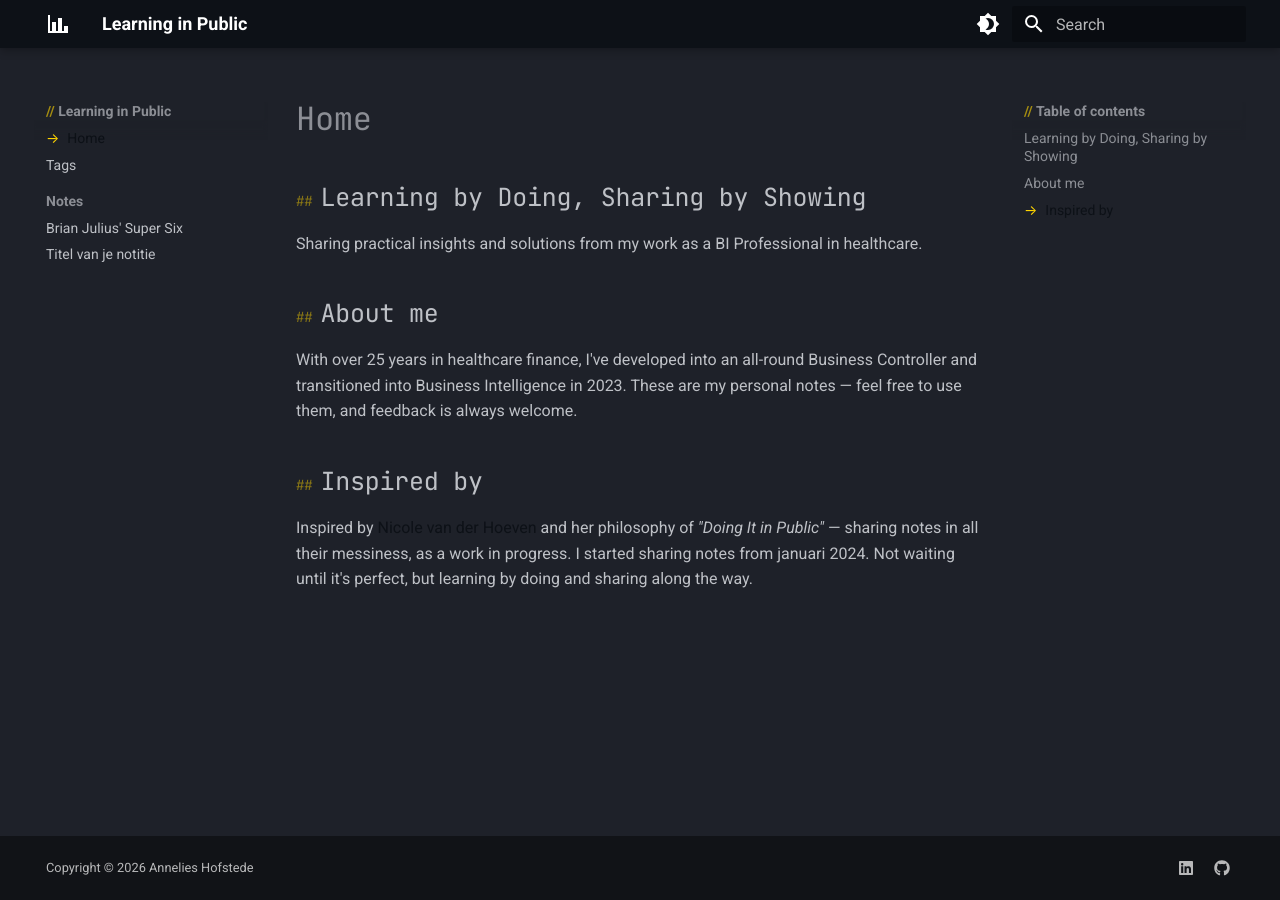
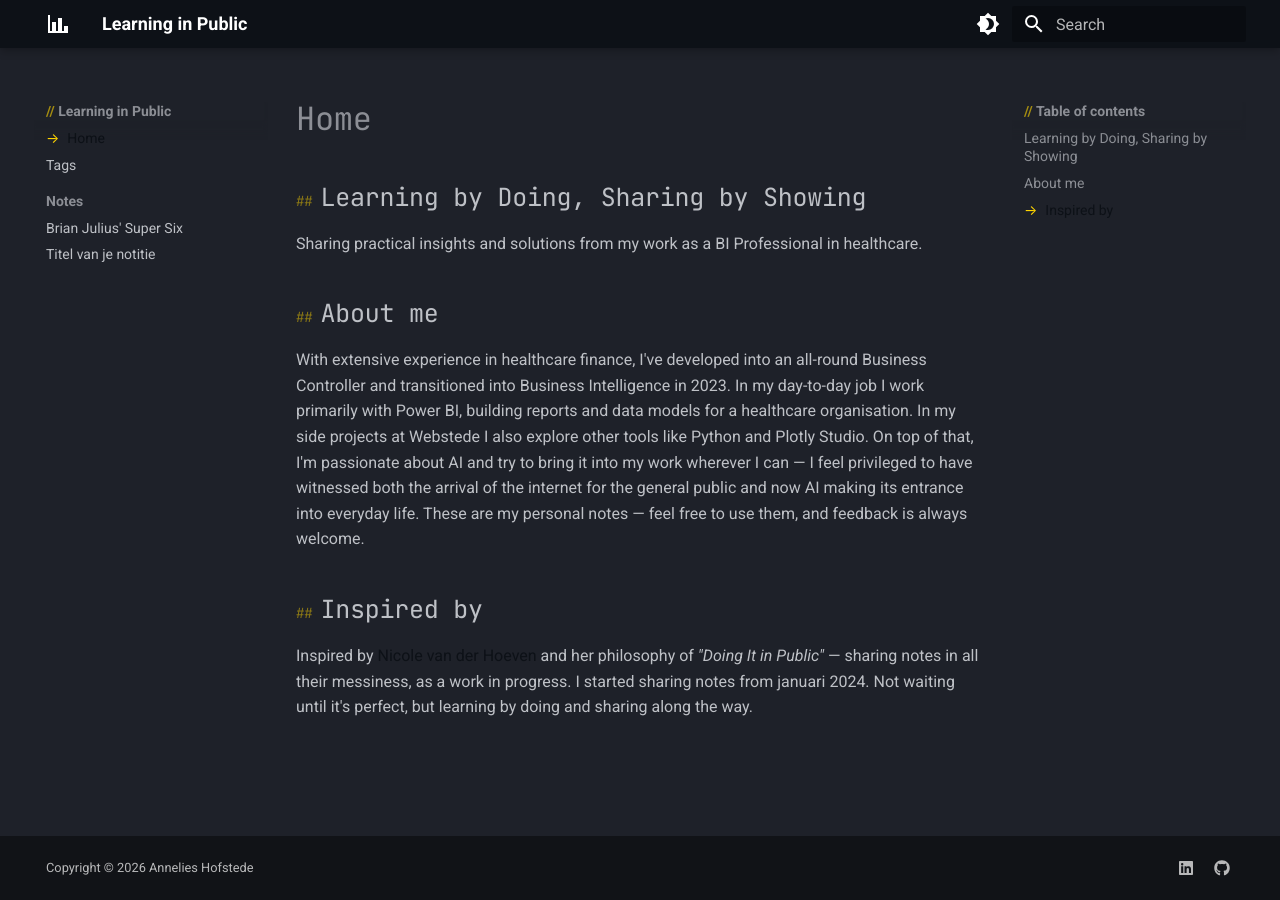
Before and after one commit to annelieshofstede/webstede_info, an MkDocs documentation site: the page built from docs/index.md, in a window 1280 px wide. Built offline with MkDocs 1.6.1 and Material for MkDocs 9.7.7, drawn with Linux system fonts in a browser that asks for light colours.

Commit message:
about me aangepast

```diff
--- a/docs/index.md
+++ b/docs/index.md
@@ -5,7 +5,8 @@ in healthcare.
 
 ## About me
 
-With over 25 years in healthcare finance, I've developed into an all-round Business Controller and transitioned into Business Intelligence in 2023. These are my personal notes — feel free to use them, and feedback is always welcome.
+With extensive experience in healthcare finance, I've developed into an all-round Business Controller and transitioned into Business Intelligence in 2023. In my day-to-day job I work primarily with Power BI, building reports and data models for a healthcare organisation. In my side projects at Webstede I also explore other tools like Python and Plotly Studio. On top of that, I'm passionate about AI and try to bring it into my work wherever I can — I feel privileged to have witnessed both the arrival of the internet for the general public and now AI making its entrance into everyday life.
+These are my personal notes — feel free to use them, and feedback is always welcome.
 
 ## Inspired by
 
```
